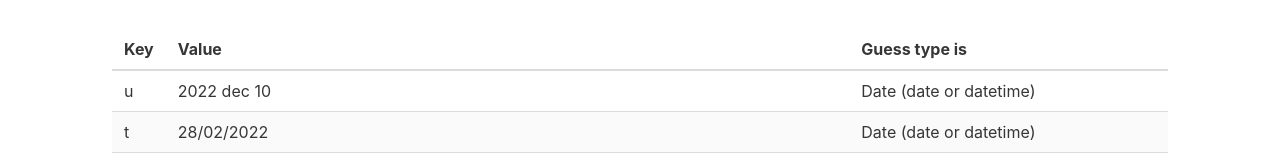
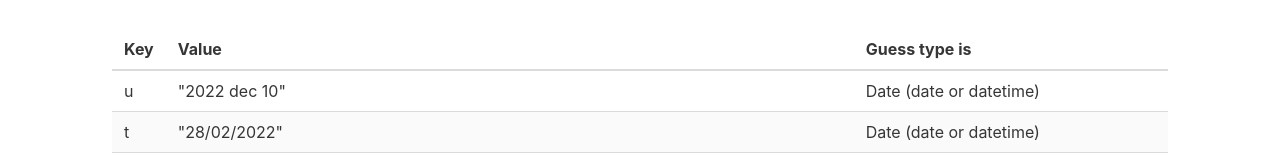
Before and after one commit to GitRoko/guess-the-type, a React (Create React App) app: page / in a window 1280 px wide. Both pictures are taken after a click on the button "Default JSON". Shown: the part 643-800 px from the top of the page. Built offline with nearby package versions, Linux system fonts and the light colour scheme.

Commit message:
fix "object" condition

```diff
--- a/src/App.jsx
+++ b/src/App.jsx
@@ -140,7 +140,7 @@ const App = () => {
                 {!error ? (Object.keys(parsedJson).map((key, i) => {
                   return (<tr key={i}>
                     <td>{key}</td>
-                    <td>{`${parsedJson[key]}`}</td>
+                    <td>{`${JSON.stringify(parsedJson[key])}`}</td>
                     <td>
                       {parsedTypes[key]}
                     </td>
```
